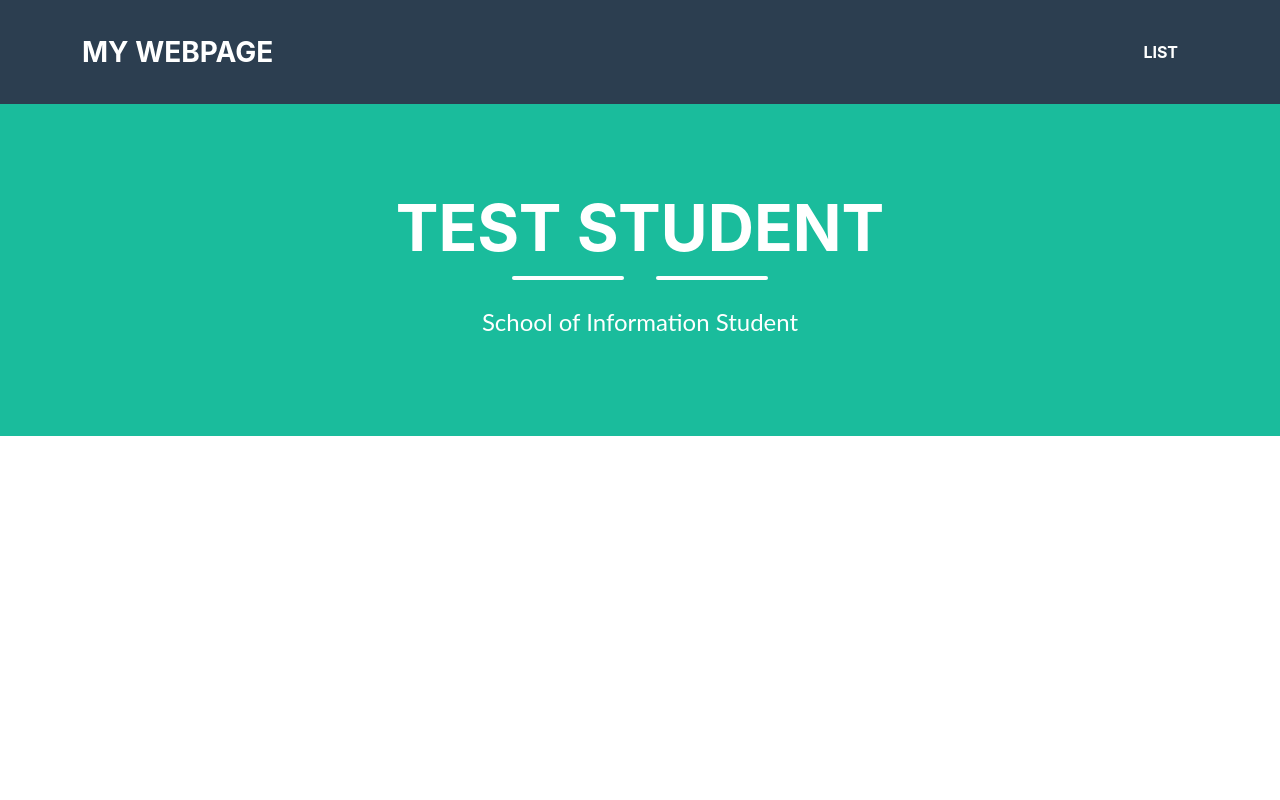
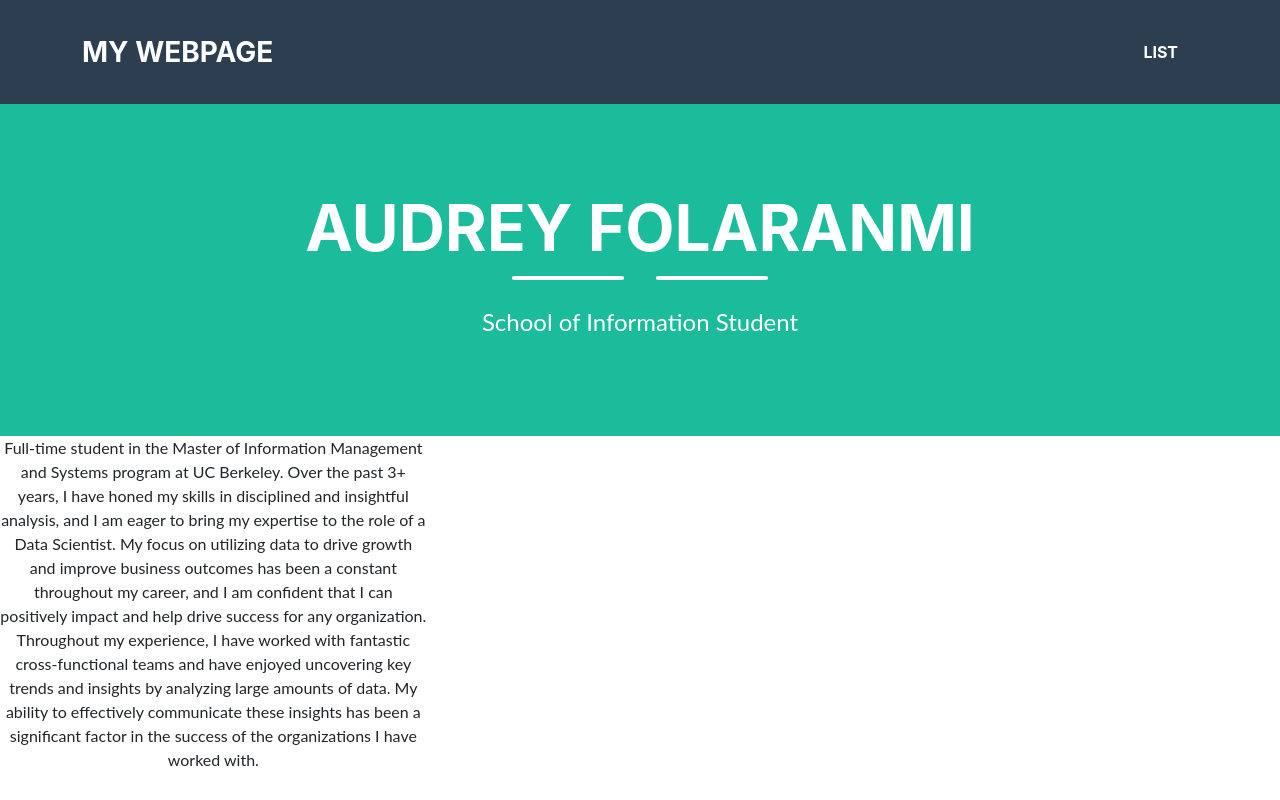
Before and after one commit to Audrey-kemi/Audrey-kemi.github.io, a plain HTML site: page index.html in a window 1280 px wide. Drawn offline with Linux system fonts and the light colour scheme.

Commit message:
Adding student info

```diff
--- a/index.html
+++ b/index.html
@@ -23,7 +23,7 @@
             <div class="container d-flex align-items-center flex-column">
 
                 <!-- This code is for the student name-->
-                <h1 class="masthead-heading text-uppercase mb-0">Test Student</h1>
+                <h1 class="masthead-heading text-uppercase mb-0">AUDREY FOLARANMI</h1>
                 <!--This code creates the two lines separating the student name from the subtitle-->
                 <div class="divider-custom divider-light">
                     <div class="divider-custom-line"></div>
@@ -36,7 +36,11 @@
         <section class="text-center">
 
             <div class="col-md-6 col-lg-4 mb-5">
-                <!-- put your bio paragraph here; remember to use the correct html tags -->
+                <P>
+                    Full-time student in the Master of Information Management and Systems program at UC Berkeley. Over the past 3+ years, I have honed my skills in disciplined and insightful analysis, and I am eager to bring my expertise to the role of a Data Scientist.
+                    My focus on utilizing data to drive growth and improve business outcomes has been a constant throughout my career, and I am confident that I can positively impact and help drive success for any organization.
+                    Throughout my experience, I have worked with fantastic cross-functional teams and have enjoyed uncovering key trends and insights by analyzing large amounts of data. My ability to effectively communicate these insights has been a significant factor in the success of the organizations I have worked with.
+                </P>
 
             </div>
         </section>
```
